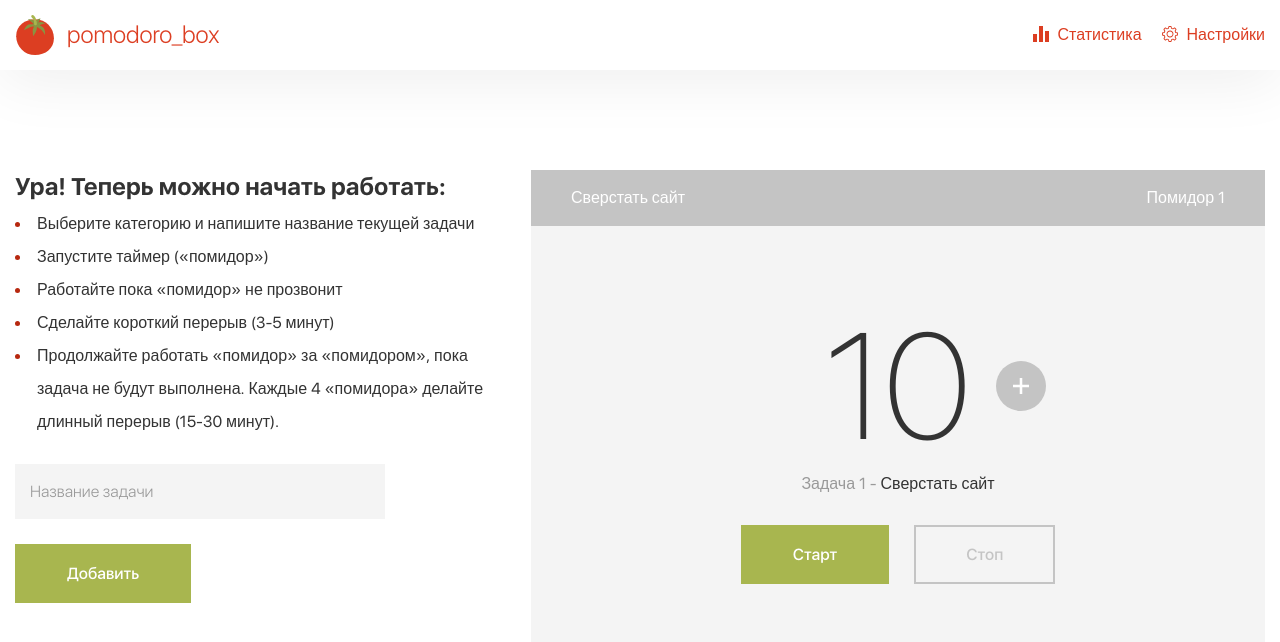
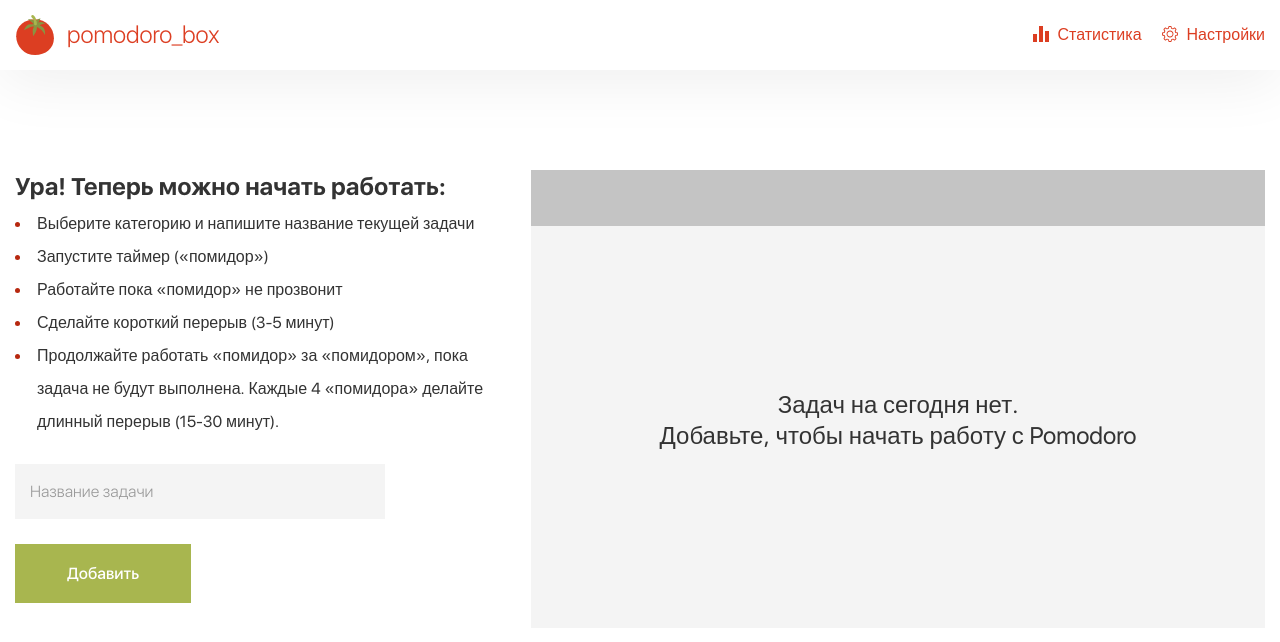
Before and after one commit to hel-sidoruk/pomodoro-react, a React (Vite) app: page / in a window 1280 px wide. Shown: the top 642 px of the page. Built offline with nearby package versions, Linux system fonts and the light colour scheme.

Commit message:
feat: add default pomodoro state

```diff
--- a/src/components/Home/AddTaskForm.tsx
+++ b/src/components/Home/AddTaskForm.tsx
@@ -9,6 +9,7 @@ export const AddTaskForm = () => {
   const onChange = (e: React.ChangeEvent<HTMLInputElement>) => setValue(e.target.value);
   const onSubmit = (e: React.FormEvent) => {
     e.preventDefault();
+    if (!value) return;
     addTask({ id: nanoid(), text: value, count: 1 });
     setValue('');
   };
--- a/src/components/Home/Pomodoro.tsx
+++ b/src/components/Home/Pomodoro.tsx
@@ -1,30 +1,52 @@
 import React from 'react';
 import { useTimer } from '../../hooks/useTimer';
+import useTypedSelector from '../../hooks/useTypedSelector';
 
 export const Pomodoro = () => {
-  const [currentTime, start, pause, reset] = useTimer(10);
+  const SECONDS = 10;
+  const [currentTime, isStarted, start, pause, reset] = useTimer(SECONDS);
+
+  const { tasks } = useTypedSelector((state) => state.tasks);
+
+  const handleTimer = () => (isStarted ? pause() : start());
+  const isInProcess = isStarted || currentTime !== SECONDS;
+
+  const currentTask = tasks.length ? tasks[0] : null;
 
   return (
-    <div className="pomodoro">
+    <div className={`pomodoro ${isInProcess ? 'started' : ''}`}>
       <div className="pomodoro__header">
-        <span>Сверстать сайт</span>
-        <span>Помидор 1</span>
+        {currentTask && <span>{currentTask.text}</span>}
+        {currentTask && <span>Помидор 1</span>}
       </div>
+      {currentTask ? (
         <div className="pomodoro__body">
           <div className="pomodoro__time">
             {currentTime}
             <button className="time-button">Добавить время</button>
           </div>
           <p className="pomodoro__descr">
-          <span className="grey">Задача 1 -</span> Сверстать сайт
+            <span className="grey">Задача 1 -</span>{' '}
+            {currentTask ? currentTask.text : 'Добавьте задачу'}
           </p>
           <div className="pomodoro__buttons">
-          <button className="btn" onClick={start}>
-            Старт
+            <button className="btn" onClick={handleTimer}>
+              {isStarted && isInProcess
+                ? 'Пауза'
+                : !isStarted && isInProcess
+                ? 'Продолжить'
+                : 'Старт'}
             </button>
-          <button className="btn btn-outlined disabled">Стоп</button>
+            <button className={`btn btn-outlined ${isInProcess ? '' : 'disabled'}`} onClick={reset}>
+              {!isStarted && isInProcess ? 'Сделано' : 'Стоп'}
+            </button>
           </div>
         </div>
+      ) : (
+        <p className="pomodoro__default">
+          {'Задач на сегодня нет.\nДобавьте, чтобы начать работу с Pomodoro'}
+        </p>
+      )}
     </div>
   );
 };
--- a/src/hooks/useTimer.ts
+++ b/src/hooks/useTimer.ts
@@ -1,14 +1,21 @@
 import { useState } from 'react';
 
-type FnReturn = [number, () => void, () => void, () => void];
+type FnReturn = [number, boolean, () => void, () => void, () => void];
 
 export function useTimer(seconds: number): FnReturn {
   const [timer, setTimer] = useState<ReturnType<typeof setInterval> | null>(null);
   const [currentTime, setCurrentTime] = useState(seconds);
+  const [isStarted, setIsStarted] = useState(false);
 
-  const start = () => setTimer(setInterval(() => tick(), 1000));
+  const start = () => {
+    setIsStarted(true);
+    setTimer(setInterval(() => tick(), 1000));
+  };
 
-  const pause = () => timer && clearInterval(timer);
+  const pause = () => {
+    setIsStarted(false);
+    timer && clearInterval(timer);
+  };
 
   const reset = () => {
     pause();
@@ -25,5 +32,5 @@ export function useTimer(seconds: number): FnReturn {
     });
   };
 
-  return [currentTime, start, pause, reset];
+  return [currentTime, isStarted, start, pause, reset];
 }
--- a/src/scss/components/pomodoro.scss
+++ b/src/scss/components/pomodoro.scss
@@ -2,13 +2,24 @@
   background-color: $light;
   flex-grow: 1;
   max-height: 510px;
+  &__default {
+    margin: auto;
+    font-size: 24px;
+    text-align: center;
+    white-space: break-spaces;
+    line-height: 130%;
+    position: relative;
+    top: 36%;
+  }
   &__header {
     background-color: $smoke;
     padding: 19px 40px;
     color: #fff;
     display: flex;
     align-items: center;
+    transition: all .3s ease-in-out;
     justify-content: space-between;
+    min-height: 56px;
   }
   &__body {
     display: flex;
@@ -48,4 +59,9 @@
   .grey {
     color: $grey;
   }
+  &.started {
+    .pomodoro__header {
+      background-color: $red;
+    }
+  }
 }
--- a/src/scss/components/tasks.scss
+++ b/src/scss/components/tasks.scss
@@ -91,6 +91,7 @@
     background-color: $light;
     display: block;
     font-weight: 300;
+    outline: none;
     width: fit-content;
   }
 }
--- a/src/scss/general/buttons.scss
+++ b/src/scss/general/buttons.scss
@@ -28,6 +28,7 @@
   &:hover {
     color: #ffffff;
     background-color: $red;
+    border-color: $red;
   }
   &.disabled {
     color: $smoke;
```
Lines whose indentation alone changed are shown as unchanged.
